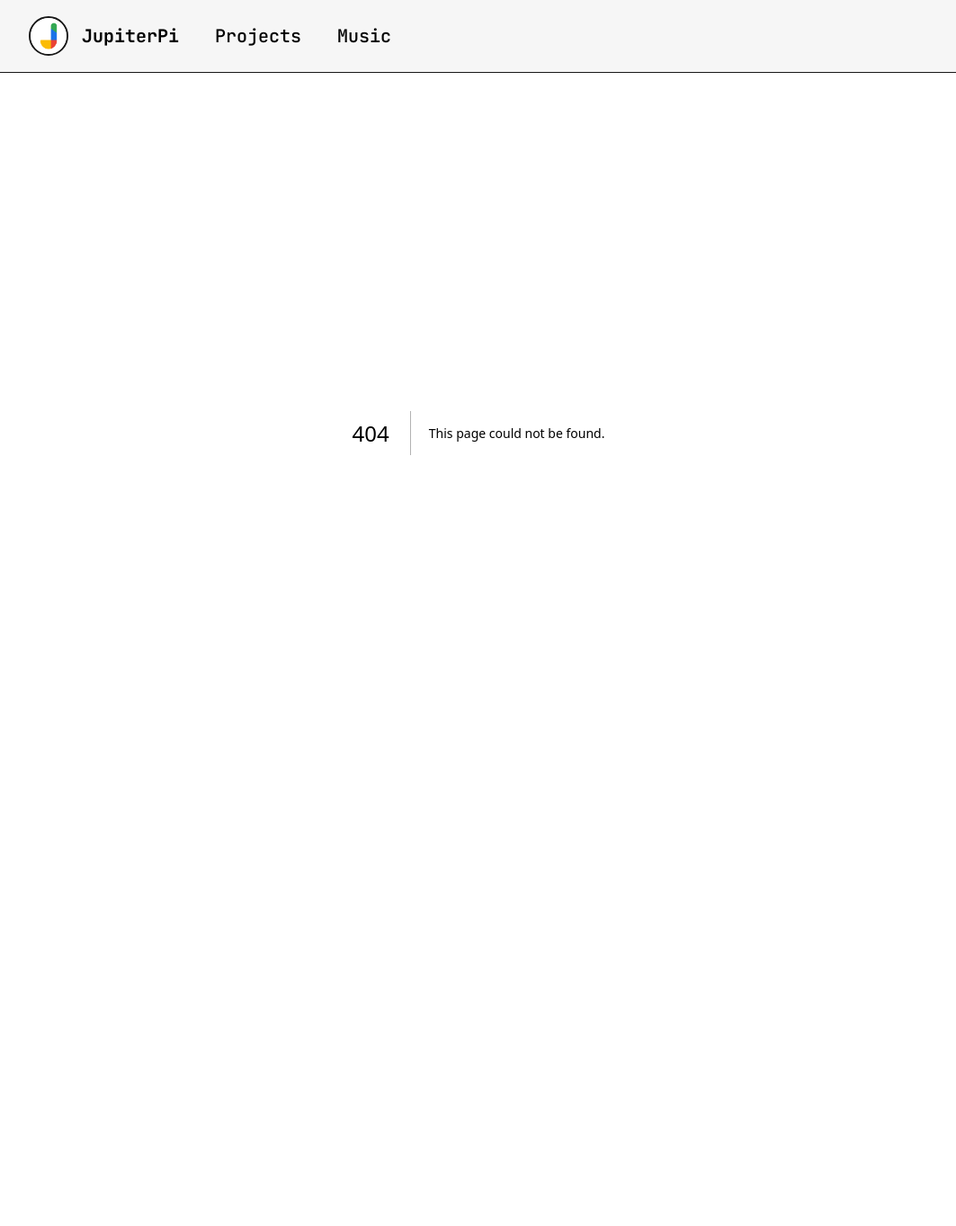
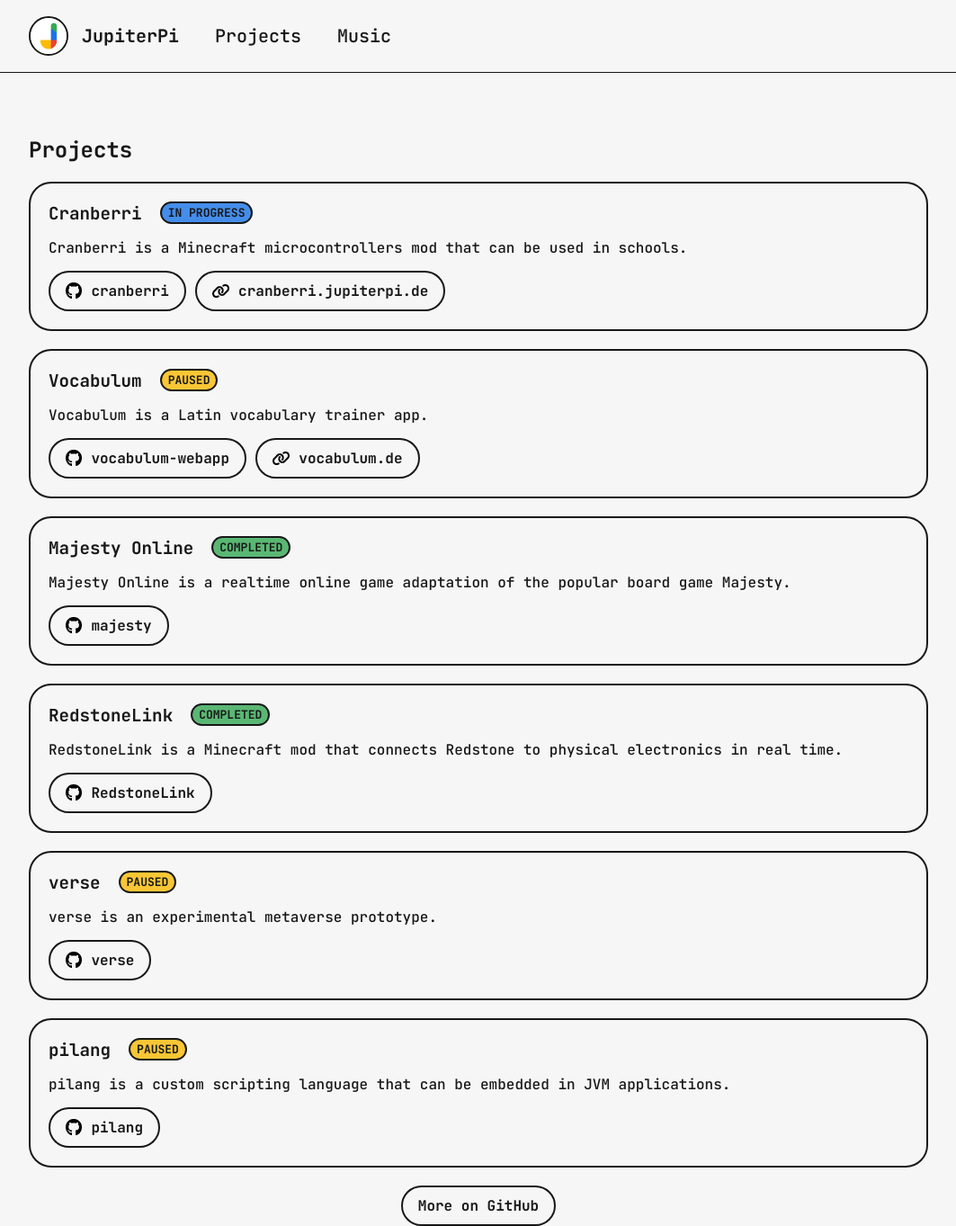
Before and after one commit to JupiterPi/hub, a Next.js app in the folder hub/: page /projects in a window 1280 px wide. Before the commit this address had no page. Shown: the whole page at 90% size, without its empty margins (108-1171 px from the left). Before the commit the page ends 881 px from the top, so only its background shows below. Built offline with nearby package versions, Linux system fonts and the light colour scheme.

Commit message:
projects page

```diff
--- /dev/null
+++ b/hub/src/app/layout.scss
@@ -0,0 +1,27 @@
+.main {
+  display: flex;
+  flex-direction: column;
+  align-items: center;
+  padding-top: 50px;
+  gap: 50px;
+
+  section {
+    width: 1000px;
+    padding: 0 30px;
+  }
+}
+
+@media screen and (max-width: 1100px) {
+  .main {
+    align-items: stretch;
+  }
+  .main section {
+    width: auto;
+  }
+}
+
+@media screen and (max-width: 450px) {
+  .main section {
+    padding: 0 20px;
+  }
+}
--- a/hub/src/app/layout.tsx
+++ b/hub/src/app/layout.tsx
@@ -1,6 +1,7 @@
 import type { Metadata } from "next";
 import "./style.scss";
 import {Navbar} from "@/components/Navbar";
+import "./layout.scss";
 
 export const metadata: Metadata = {title: "JupiterPi"};
 
@@ -13,7 +14,9 @@ export default function RootLayout({
     <html lang="en">
       <body>
       <Navbar />
-      {children}
+      <div className="main">
+        {children}
+      </div>
       </body>
     </html>
   );
--- /dev/null
+++ b/hub/src/app/projects/page.tsx
@@ -0,0 +1,18 @@
+import {projects} from "@/data";
+import {ProjectCard} from "@/components/Project";
+
+export default function ProjectsPage() {
+  return (
+    <>
+      <section>
+        <h2>Projects</h2>
+        <div className="layout-column-20">
+          {projects.map(project => <ProjectCard key={project.name} project={project}/>)}
+          <div className="center-horizontally">
+            <a href="https://github.com/JupiterPi?tab=repositories" className="chip">More on GitHub</a>
+          </div>
+        </div>
+      </section>
+    </>
+  );
+}
--- a/hub/src/app/style.scss
+++ b/hub/src/app/style.scss
@@ -18,6 +18,10 @@ body {
   font-weight: 500;
 }
 
+/* --- components --- */
+
+// cards
+
 .card {
   border: 2px solid $clr-black;
   padding: 20px;
@@ -34,6 +38,8 @@ body {
     align-items: center;
   }
 }
+
+// chips
 
 a.chip {
   color: inherit;
@@ -61,3 +67,16 @@ a.chip {
   gap: 10px;
   flex-wrap: wrap;
 }
+
+/* --- utility --- */
+
+.layout-column-20 {
+  display: flex;
+  flex-direction: column;
+  gap: 20px;
+}
+
+.center-horizontally {
+  display: flex;
+  justify-content: center;
+}
--- a/hub/src/components/Navbar.scss
+++ b/hub/src/components/Navbar.scss
@@ -20,7 +20,10 @@
     align-items: center;
     gap: 40px;
 
-    div {
+    a {
+      color: inherit;
+      text-decoration: none;
+
       display: flex;
       align-items: center;
       gap: 15px;
--- a/hub/src/components/Navbar.tsx
+++ b/hub/src/components/Navbar.tsx
@@ -4,12 +4,12 @@ export function Navbar() {
   return (
     <div id="navbar">
       <div>
-        <div id="home">
+        <a id="home" href="/">
           <img src="/icons/logo_icon.png" alt="JupiterPi logo" />
           JupiterPi
-        </div>
-        <div>Projects</div>
-        <div>Music</div>
+        </a>
+        <a href="/projects">Projects</a>
+        <a href="/music">Music</a>
       </div>
     </div>
   );
--- /dev/null
+++ b/hub/src/components/Project.scss
@@ -0,0 +1,21 @@
+@import "../app/style";
+
+.project-status-chip {
+  display: inline-block;
+  margin-left: 20px;
+  border: 2px solid $clr-black;
+  border-radius: 100vw;
+  font-size: 13px;
+  text-transform: uppercase;
+  padding: 2px 7px;
+
+  &.status-in-progress {
+    background-color: transparentize($clr-blue, 0.2);
+  }
+  &.status-done {
+    background-color: transparentize($clr-green, 0.2);
+  }
+  &.status-paused {
+    background-color: transparentize($clr-yellow, 0.2);
+  }
+}
--- a/hub/src/components/Project.tsx
+++ b/hub/src/components/Project.tsx
@@ -1,5 +1,6 @@
 import className from "classnames";
 import {Project} from "@/data";
+import "./Project.scss";
 
 export function ProjectCard({ project }: { project: Project }) {
   return (
```
Also changed, not shown: hub/src/app/music/page.tsx (added, +10 -0 lines), hub/src/app/page.scss (+1 -57 lines), hub/src/app/page.tsx (+5 -5 lines).
